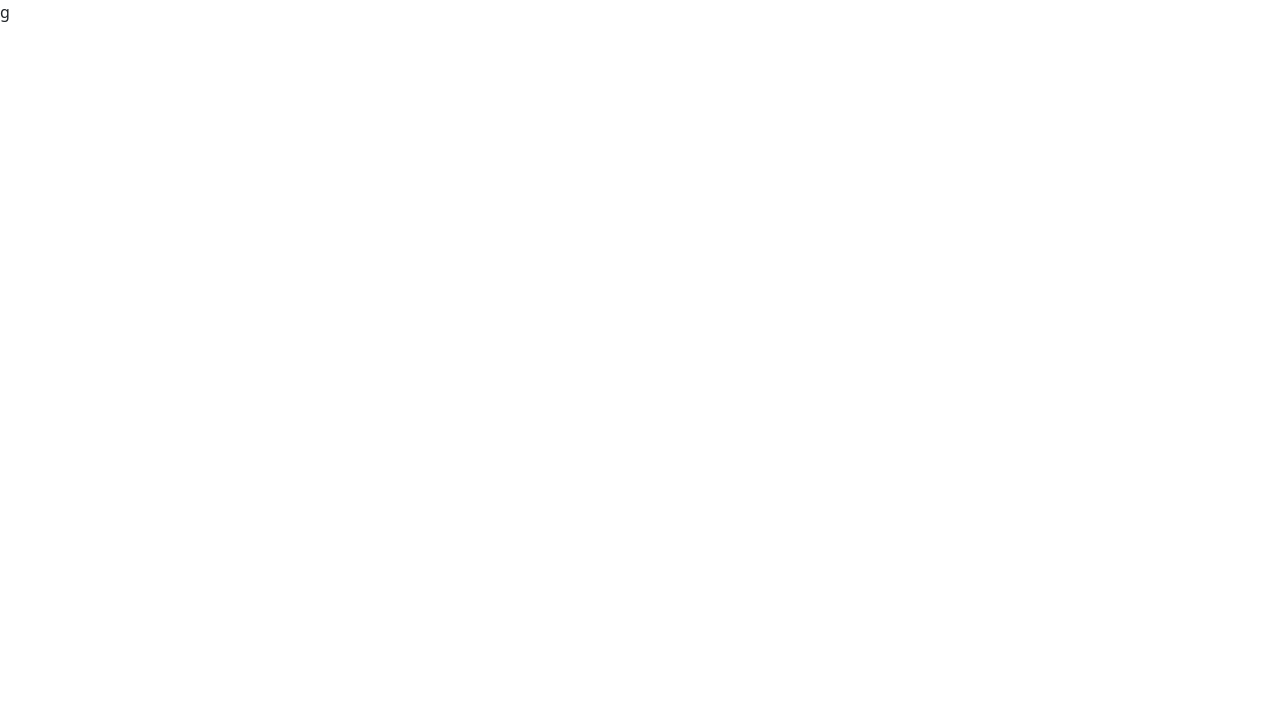
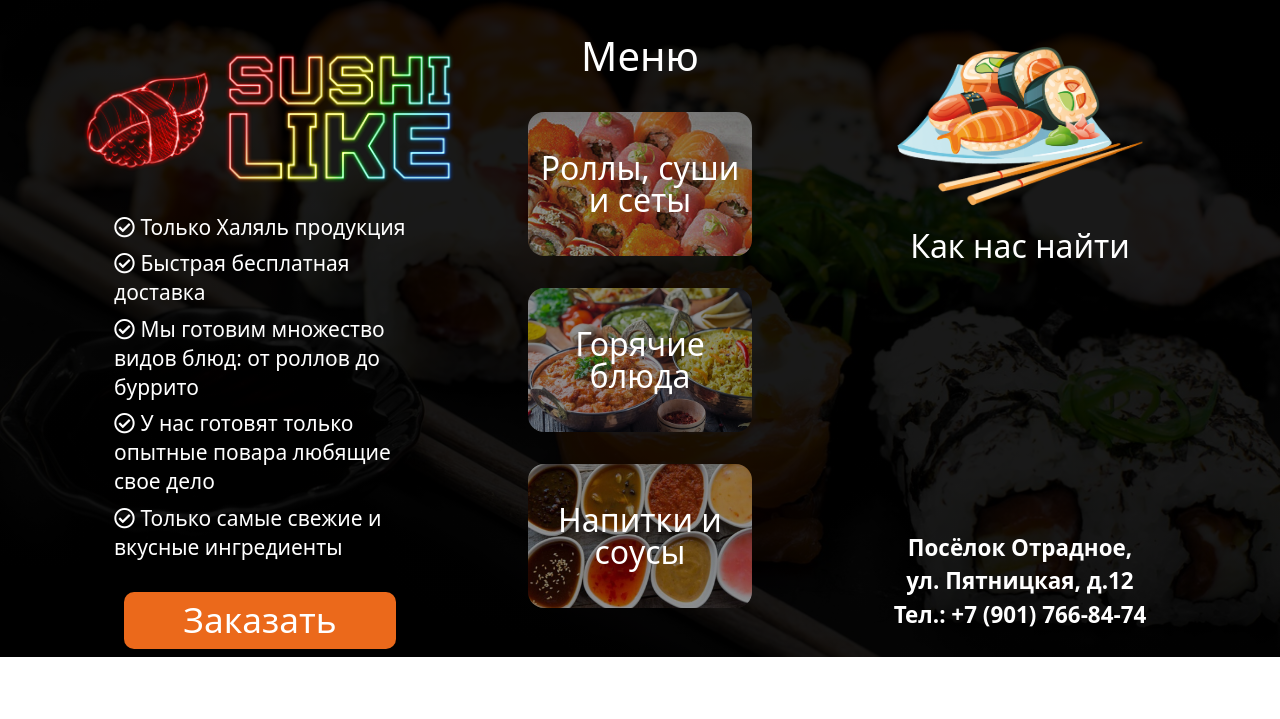
Before and after one commit to Asadul-Goba/stomatology, a plain HTML site: page index.html in a window 1280 px wide. Drawn offline with nearby package versions, Linux system fonts and the light colour scheme.

Commit message:
перед адаптивом

```diff
--- a/index.html
+++ b/index.html
@@ -9,11 +9,103 @@
 	<link href="https://fonts.googleapis.com/css2?family=Open+Sans:wght@300;400;600&display=swap" rel="stylesheet">
 	<link rel="stylesheet" href="https://use.fontawesome.com/releases/v5.7.2/css/all.css" integrity="
   sha384-fnmOCqbTlWIlj8LyTjo7mOUStjsKC4pOpQbqyi7RrhN7udi9RwhKkMHpvLbHG9Sr" crossorigin="anonymous">
-	<title>Stomatology</title>
+	<title>Халяль суши роллы в Москве</title>
 	<link rel="icon" href="img/logo.jpeg">
 
 </head>
 <body>
-	g
+	<main>
+		<div class="container">
+			<div class="row">
+				<div class="column-once col-lg-4">
+					<div class="logo">
+						<img src="img/logo2.png" alt="" >
+					</div>
+
+					<div class="features">
+						<ul>
+							<li>
+								<i class="far fa-check-circle"></i>
+								Только Халяль продукция
+							</li>
+							<li>
+								<i class="far fa-check-circle"></i>
+								Быстрая бесплатная доставка
+							</li>
+							<li>
+								<i class="far fa-check-circle"></i>
+								Мы готовим множество видов блюд: от роллов до буррито
+							</li>
+							<li>
+								<i class="far fa-check-circle"></i>
+								У нас готовят только опытные повара любящие свое дело
+							</li>
+							<li>
+								<i class="far fa-check-circle"></i>
+								Только самые свежие и вкусные ингредиенты
+							</li>
+						</ul>
+					</div>
+					<div class="link">
+						<button><a href="tel:+7 965 965-42-47">Заказать</a></button>
+					</div>
+					<div class="contacts">
+						<i class="fab fa-telegram"></i>
+						<i class="fab fa-instagram"></i>
+						<i class="fab fa-whatsapp"></i>
+						<i class="fab fa-vk"></i>
+					</div>
+
+
+				</div>
+
+<!-- 			Роллы суши горячиеблюда сеты напиткиисоусы
+ -->
+ 				<div class="menu col-lg-4">
+					<h1>Меню</h1>
+					<div class="menu-item">
+						<h3>Роллы, суши <br> и сеты</h3>
+					</div>
+					<div class="menu-item blud">
+						<h3>Горячие блюда</h3>
+					</div>
+					<div class="menu-item souse">
+						<h3>Напитки и соусы</h3>
+					</div>
+				<!-- 	<div class="menu-item">
+						<div class="h3">Сеты</div>
+					</div>
+					<div class="menu-item">
+						<div class="h3">Сеты</div>
+					</div> -->
+				</div>
+
+				<div class="twree col-lg-4">
+					<img src="img/logo.png" alt="">
+					<div class="adres">
+						<h2>Как нас найти</h2>
+						<div class="cart">
+						<style type="text/css">
+						.ymaps-layers-pane {
+							filter: brightness(50%);
+							-ms-filter: brightness(50%);
+							-webkit-filter: brightness(50%);
+							-moz-filter: brightness(50%);
+							-o-filter: brightness(50%);
+						}
+						</style>
+
+						<iframe src="https://yandex.ru/map-widget/v1/?um=constructor%3A509df45b6f5659d5458062a7a3b7d448b7828b3ed0a9ccc76fd41df41d005bb7&amp;source=constructor" width="335" height="240" frameborder="0"></iframe>
+						</div>
+						<p>Посёлок Отрадное,<br>
+						ул. Пятницкая, д.12 <br>
+						Тел.: +7 (901) 766-84-74</p>
+					</div>
+				</div>
+			</div>
+		</div>
+
+
+	</main>
 </body>
 </html>
--- a/less/style.less
+++ b/less/style.less
@@ -0,0 +1,110 @@
+
+main{
+	padding:2rem 0;
+	background: linear-gradient(to top, rgba(0, 0, 0, 0.9), rgba(0, 0, 0, 0.9)),url(../img/main.jpg) top no-repeat;
+	background-size: cover;
+	height:657px;
+	color:#FFF;
+	.logo{
+
+
+		img{
+			padding-top: 1.2rem ;
+			padding-bottom: 1.8rem;
+			width:23.3rem;
+		}
+
+	}
+	.features{
+		ul{
+			li{
+			padding-bottom: 0.5rem;
+			font-weight:400;
+			font-size: 1.31rem;
+			line-height: 1.8rem;
+			color:#FFF;
+			 list-style-type: none;
+			}
+		}
+	}
+	.link{
+		text-align: center;
+		button{
+			padding-bottom: 7px;
+		background-color: #EB691B;
+		border:none;
+		width: 17rem;
+		height: 3.6rem;
+		border-radius:10px;
+		margin-top: 0.4rem;
+			a{
+				font-weight: 400	;
+				font-size: 2.2rem;
+				text-decoration: none;
+				color:#fff;
+				border-radius: 0.3rem;
+			}
+		}
+			button:hover{
+				background-color: #EB561B;
+			}
+	}
+	.contacts{
+		text-align: center;
+		padding-top: 2.19rem;
+		i{
+		margin: 0 0.3rem;
+		font-size: 1.9rem;
+		}
+	}
+	.menu{
+		text-align: center;
+		&-item{
+			padding: 2.5rem 0;
+			margin:0 auto;
+			height: 9rem;
+			width: 14rem;
+			border-radius: 1rem;
+			margin-top: 2rem;
+			background: linear-gradient(to top, rgba(0, 0, 0, 0.43), rgba(0, 0, 0, 0.43)),url(../img/seti.png) top no-repeat;
+			h3{
+				font-size: 2rem;
+				line-height: 2rem;
+			}
+		}
+		.blud{
+			background: linear-gradient(to top, rgba(0, 0, 0, 0.43), rgba(0, 0, 0, 0.43)),url(../img/bluda.jpg) center no-repeat;
+			background-size: cover;
+		}
+		.souse{
+			background: linear-gradient(to top, rgba(0, 0, 0, 0.43), rgba(0, 0, 0, 0.43)),url(../img/souce.jpg) center no-repeat;
+			background-size: cover;
+		}
+	}
+	.twree{
+		text-align: center;
+		img{
+			padding: 0.5rem 0 1rem 0;
+			width: 16rem;
+		}
+		.adres{
+			h2{
+				margin-bottom: 1.2rem;
+			}
+			.cart{
+				margin: 0 auto;
+				iframe {
+					filter: brightness(87%);
+					-ms-filter: brightness(87%);
+					-webkit-filter: brightness(87%);
+					-moz-filter: brightness(87%);
+					-o-filter: brightness(87%);
+}
+			}
+			p{
+				font-size: 1.4rem;
+				font-weight: 600;
+			}
+		}
+	}
+}
```
Also changed, not shown: css/style.css, img/bluda.jpg (added), img/bluda.png (added), img/logo.png (added), img/logo2.png (added), img/main.jpg (added), img/seti.png (added), img/souce.jpg (added), img/sushi.png (added).
